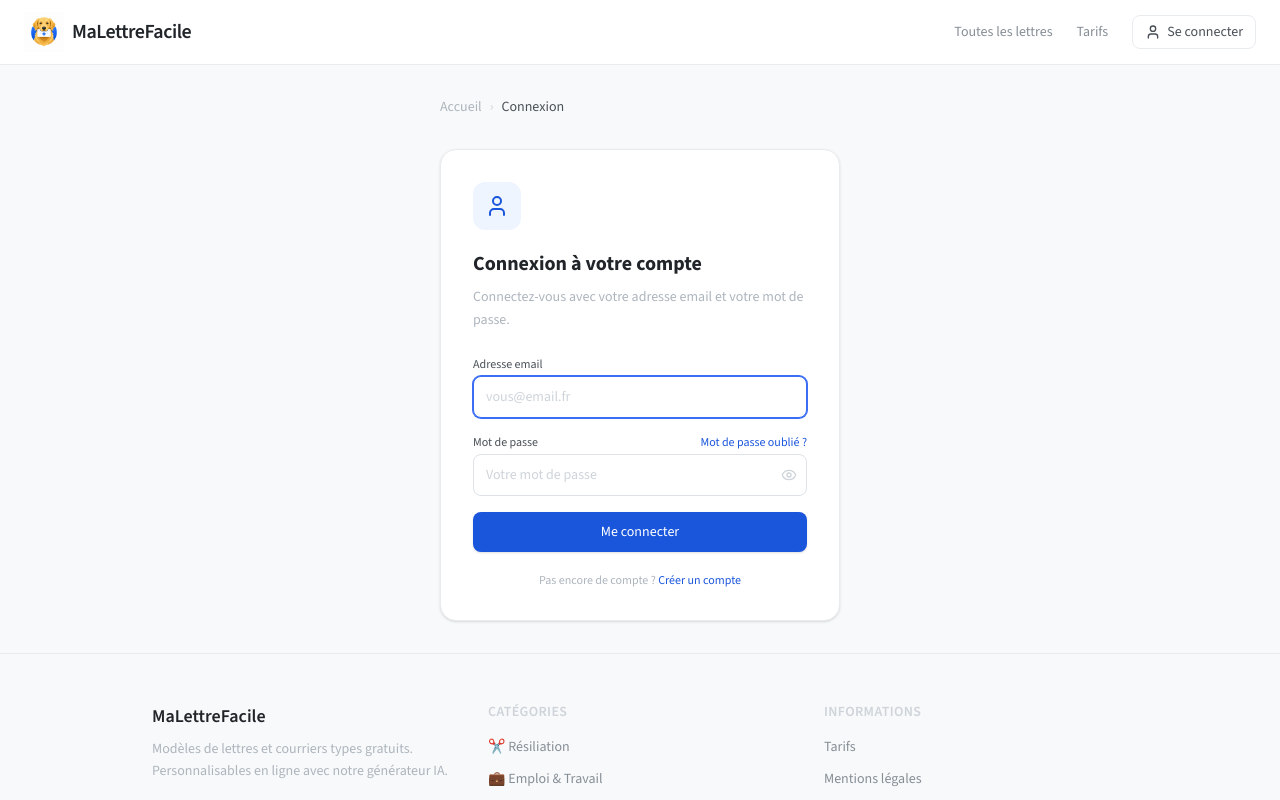
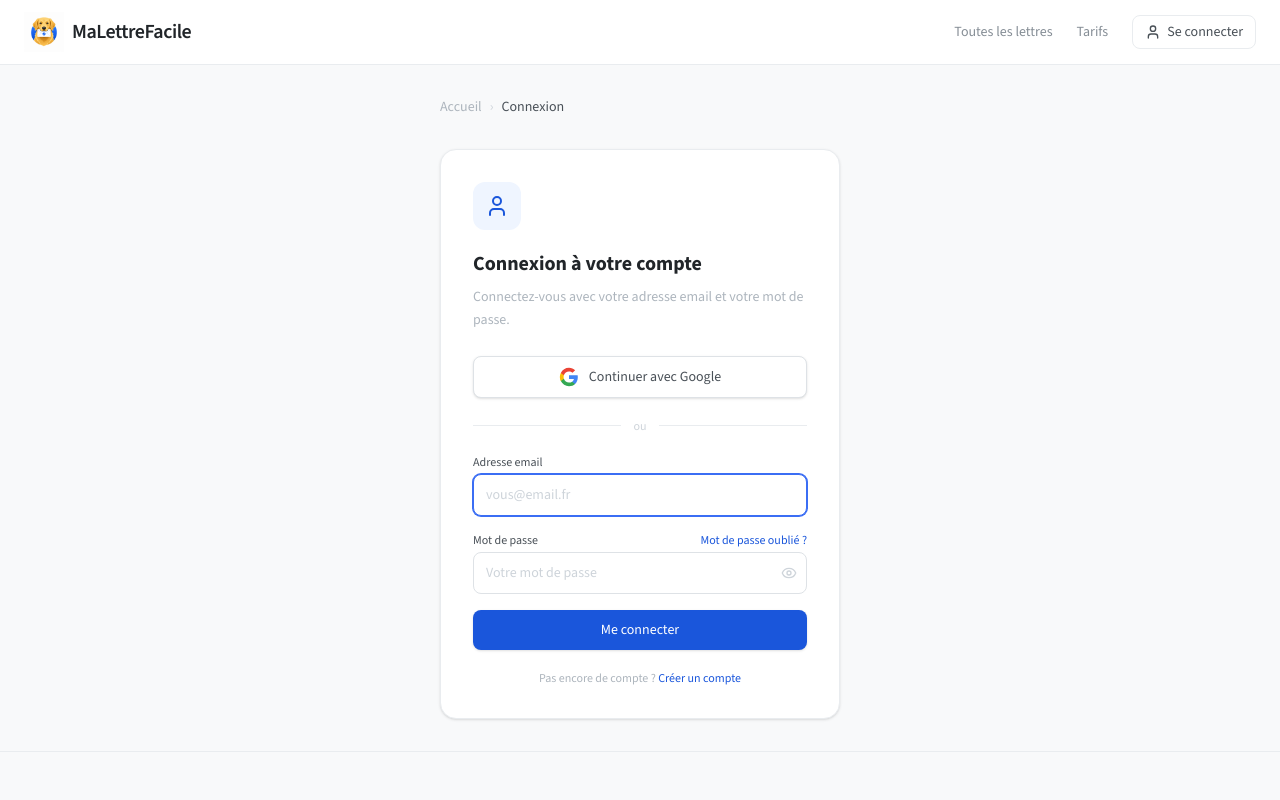
Before and after one commit to dissonance-editions/malettrefacile, a Next.js app: page /login in a window 1280 px wide. Shown: the top 800 px of the page. Built offline with nearby package versions, Linux system fonts and the light colour scheme; no server answers.

Commit message:
feat(auth): add Google OAuth login

```diff
--- a/package.json
+++ b/package.json
@@ -9,6 +9,7 @@
     "lint": "next lint"
   },
   "dependencies": {
+    "@supabase/ssr": "^0.10.2",
     "@supabase/supabase-js": "^2.49.0",
     "docx": "^9.0.0",
     "lucide-react": "^0.468.0",
--- /dev/null
+++ b/src/app/auth/callback/route.ts
@@ -0,0 +1,39 @@
+import { createServerClient } from "@supabase/ssr";
+import { cookies } from "next/headers";
+import { NextResponse } from "next/server";
+
+/**
+ * Endpoint OAuth callback.
+ *
+ * Recoit le `code` de Google via Supabase apres consentement,
+ * l'echange contre une session Supabase, pose les cookies, puis redirige.
+ */
+export async function GET(request: Request) {
+  const { searchParams, origin } = new URL(request.url);
+  const code = searchParams.get("code");
+  const next = searchParams.get("next") ?? "/compte";
+
+  if (code) {
+    const cookieStore = await cookies();
+    const supabase = createServerClient(
+      process.env.NEXT_PUBLIC_SUPABASE_URL!,
+      process.env.NEXT_PUBLIC_SUPABASE_PUBLISHABLE_KEY!,
+      {
+        cookies: {
+          getAll: () => cookieStore.getAll(),
+          setAll: (cookiesToSet) =>
+            cookiesToSet.forEach(({ name, value, options }) =>
+              cookieStore.set(name, value, options)
+            ),
+        },
+      }
+    );
+
+    const { error } = await supabase.auth.exchangeCodeForSession(code);
+    if (!error) {
+      return NextResponse.redirect(`${origin}${next}`);
+    }
+  }
+
+  return NextResponse.redirect(`${origin}/login?error=oauth_failed`);
+}
--- a/src/app/login/page.tsx
+++ b/src/app/login/page.tsx
@@ -17,12 +17,47 @@ import Breadcrumbs from "@/components/Breadcrumbs";
 
 type Mode = "login" | "signup" | "forgot" | "forgot_sent";
 
+function GoogleLogo() {
+  return (
+    <svg
+      className="h-5 w-5"
+      viewBox="0 0 24 24"
+      xmlns="http://www.w3.org/2000/svg"
+      aria-hidden="true"
+    >
+      <path
+        d="M22.56 12.25c0-.78-.07-1.53-.2-2.25H12v4.26h5.92c-.26 1.37-1.04 2.53-2.21 3.31v2.77h3.57c2.08-1.92 3.28-4.74 3.28-8.09z"
+        fill="#4285F4"
+      />
+      <path
+        d="M12 23c2.97 0 5.46-.98 7.28-2.66l-3.57-2.77c-.98.66-2.23 1.06-3.71 1.06-2.86 0-5.29-1.93-6.16-4.53H2.18v2.84C3.99 20.53 7.7 23 12 23z"
+        fill="#34A853"
+      />
+      <path
+        d="M5.84 14.09c-.22-.66-.35-1.36-.35-2.09s.13-1.43.35-2.09V7.07H2.18C1.43 8.55 1 10.22 1 12s.43 3.45 1.18 4.93l2.85-2.22.81-.62z"
+        fill="#FBBC05"
+      />
+      <path
+        d="M12 5.38c1.62 0 3.06.56 4.21 1.64l3.15-3.15C17.45 2.09 14.97 1 12 1 7.7 1 3.99 3.47 2.18 7.07l3.66 2.84c.87-2.6 3.3-4.53 6.16-4.53z"
+        fill="#EA4335"
+      />
+    </svg>
+  );
+}
+
 function LoginContent() {
   const router = useRouter();
   const searchParams = useSearchParams();
   const next = searchParams.get("next") || "/compte";
-  const { user, loading: authLoading, signIn, signUp, resetPassword } =
-    useAuth();
+  const oauthError = searchParams.get("error");
+  const {
+    user,
+    loading: authLoading,
+    signIn,
+    signUp,
+    signInWithGoogle,
+    resetPassword,
+  } = useAuth();
 
   const [mode, setMode] = useState<Mode>("login");
   const [email, setEmail] = useState("");
@@ -31,6 +66,7 @@ function LoginContent() {
   const [acceptCgv, setAcceptCgv] = useState(false);
   const [marketingOptIn, setMarketingOptIn] = useState(false);
   const [submitting, setSubmitting] = useState(false);
+  const [googleSubmitting, setGoogleSubmitting] = useState(false);
   const [error, setError] = useState<string | null>(null);
 
   useEffect(() => {
@@ -38,6 +74,26 @@ function LoginContent() {
       router.push(next);
     }
   }, [authLoading, user, router, next]);
+
+  // Affiche une erreur si on revient du callback OAuth en echec
+  useEffect(() => {
+    if (oauthError === "oauth_failed") {
+      setError(
+        "La connexion avec Google a échoué. Veuillez réessayer ou utiliser votre email."
+      );
+    }
+  }, [oauthError]);
+
+  async function handleGoogleClick() {
+    setError(null);
+    setGoogleSubmitting(true);
+    const { error: googleError } = await signInWithGoogle();
+    if (googleError) {
+      setError(googleError);
+      setGoogleSubmitting(false);
+    }
+    // Pas de else : le navigateur va etre redirige vers Google.
+  }
 
   async function handleSubmit(e: React.FormEvent) {
     e.preventDefault();
@@ -102,6 +158,8 @@ function LoginContent() {
       </div>
     );
   }
+
+  const showGoogleSection = mode === "login" || mode === "signup";
 
   return (
     <div className="mx-auto max-w-md px-4 py-8 sm:px-6">
@@ -179,7 +237,37 @@ function LoginContent() {
                   : "Connectez-vous avec votre adresse email et votre mot de passe."}
             </p>
 
-            <form onSubmit={handleSubmit} className="mt-6 space-y-4">
+            {/* === BOUTON GOOGLE + SEPARATEUR === */}
+            {showGoogleSection && (
+              <>
+                <button
+                  type="button"
+                  onClick={handleGoogleClick}
+                  disabled={googleSubmitting || submitting}
+                  className="mt-6 inline-flex w-full items-center justify-center gap-2.5 rounded-lg border border-neutral-300 bg-white px-4 py-2.5 text-sm font-medium text-neutral-700 shadow-sm hover:bg-neutral-50 disabled:opacity-60 transition-colors"
+                >
+                  {googleSubmitting ? (
+                    <Loader2 className="h-4 w-4 animate-spin text-neutral-400" />
+                  ) : (
+                    <GoogleLogo />
+                  )}
+                  {mode === "signup"
+                    ? "S'inscrire avec Google"
+                    : "Continuer avec Google"}
+                </button>
+
+                <div className="mt-5 flex items-center gap-3">
+                  <div className="h-px flex-1 bg-neutral-200" />
+                  <span className="text-xs text-neutral-400">ou</span>
+                  <div className="h-px flex-1 bg-neutral-200" />
+                </div>
+              </>
+            )}
+
+            <form
+              onSubmit={handleSubmit}
+              className={`${showGoogleSection ? "mt-5" : "mt-6"} space-y-4`}
+            >
               <div>
                 <label className="block text-xs font-medium text-neutral-700">
                   Adresse email
@@ -305,7 +393,7 @@ function LoginContent() {
 
               <button
                 type="submit"
-                disabled={submitting}
+                disabled={submitting || googleSubmitting}
                 className="inline-flex w-full items-center justify-center gap-2 rounded-lg bg-primary-600 px-4 py-2.5 text-sm font-medium text-white shadow-sm hover:bg-primary-700 disabled:opacity-60 transition-colors"
               >
                 {submitting && <Loader2 className="h-4 w-4 animate-spin" />}
--- a/src/lib/auth.tsx
+++ b/src/lib/auth.tsx
@@ -24,6 +24,8 @@ interface AuthContextValue {
     password: string,
     options: SignUpOptions
   ) => Promise<{ error: string | null }>;
+  /** Connexion / inscription avec Google OAuth (redirige le navigateur) */
+  signInWithGoogle: () => Promise<{ error: string | null }>;
   /** Envoi du lien de reinitialisation de mot de passe par email */
   resetPassword: (email: string) => Promise<{ error: string | null }>;
   /** Mise a jour du mot de passe (utilise sur /reset-password apres clic sur lien) */
@@ -162,6 +164,31 @@ export function AuthProvider({ children }: { children: React.ReactNode }) {
     }
   }
 
+  async function signInWithGoogle() {
+    try {
+      const supabase = getSupabaseBrowserClient();
+      const redirectTo =
+        typeof window !== "undefined"
+          ? `${window.location.origin}/auth/callback`
+          : undefined;
+      const { error } = await supabase.auth.signInWithOAuth({
+        provider: "google",
+        options: {
+          redirectTo,
+          queryParams: {
+            access_type: "offline",
+            prompt: "consent",
+          },
+        },
+      });
+      return { error: error ? translateError(error.message) : null };
+    } catch (err) {
+      return {
+        error: err instanceof Error ? err.message : "Auth indisponible",
+      };
+    }
+  }
+
   async function resetPassword(email: string) {
     try {
       const supabase = getSupabaseBrowserClient();
@@ -217,6 +244,7 @@ export function AuthProvider({ children }: { children: React.ReactNode }) {
         plan,
         signIn,
         signUp,
+        signInWithGoogle,
         resetPassword,
         updatePassword,
         signOut,
```
Also changed, not shown: 1 other file (tests, documents, lock files or other folders).
